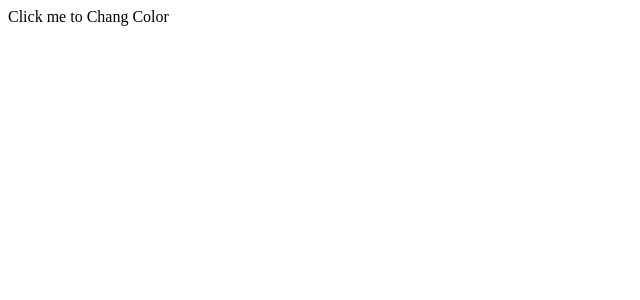
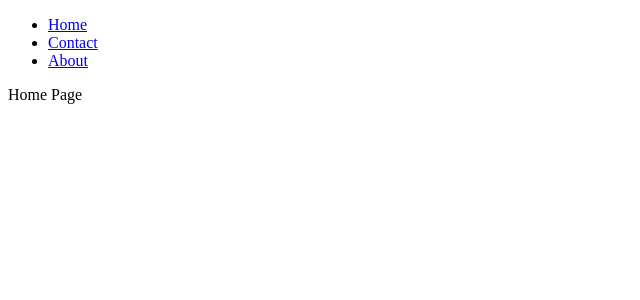
Before and after one commit to Ankit4Dec/React_Sessions, a React (Vite) app in the folder React Learning/React Questions/Practice Problems/: page / in a window 1280 px wide. Shown: the top 300 px of the page, without its empty margins (0-640 px from the left). Built offline with nearby package versions, Linux system fonts and the light colour scheme.

Commit message:
Basic Routing

```diff
--- a/React Learning/React Questions/Practice Problems/package.json
+++ b/React Learning/React Questions/Practice Problems/package.json
@@ -11,7 +11,8 @@
   },
   "dependencies": {
     "react": "^18.3.1",
-    "react-dom": "^18.3.1"
+    "react-dom": "^18.3.1",
+    "react-router-dom": "^6.24.0"
   },
   "devDependencies": {
     "@types/react": "^18.3.3",
--- a/React Learning/React Questions/Practice Problems/src/App.jsx
+++ b/React Learning/React Questions/Practice Problems/src/App.jsx
@@ -3,6 +3,7 @@ import { DayOne } from "./components/DayOne";
 import { Eight } from "./components/Eight";
 import { Five } from "./components/Five";
 import { Four } from "./components/Four";
+import { Nine } from "./components/Nine";
 import { Seven } from "./components/Seven";
 import { Six } from "./components/Six";
 import { Three } from "./components/Three";
@@ -18,7 +19,8 @@ function App() {
       {/* <Five /> */}
       {/* <Six /> */}
       {/* <Seven /> */}
-      <Eight />
+      {/* <Eight /> */}
+      <Nine />
     </>
   );
 }
--- /dev/null
+++ b/React Learning/React Questions/Practice Problems/src/components/Nine.jsx
@@ -0,0 +1,32 @@
+// Build a basic Routing setup with React Router
+
+import { BrowserRouter, Link, Route, Routes } from "react-router-dom";
+import { Home } from "./forRouter/Home";
+import { Contact } from "./forRouter/Contact";
+import { About } from "./forRouter/About";
+
+export const Nine = () => {
+  return (
+    <BrowserRouter>
+      <nav>
+        <ul>
+          <li>
+            <Link to="/">Home</Link>
+          </li>
+          <li>
+            <Link to="/contact">Contact</Link>
+          </li>
+          <li>
+            <Link to="/about">About</Link>
+          </li>
+        </ul>
+      </nav>
+
+      <Routes>
+        <Route path="/" element={<Home />}></Route>
+        <Route path="/contact" element={<Contact />}></Route>
+        <Route path="/about" element={<About />}></Route>
+      </Routes>
+    </BrowserRouter>
+  );
+};
--- /dev/null
+++ b/React Learning/React Questions/Practice Problems/src/components/forRouter/About.jsx
@@ -0,0 +1,7 @@
+export const About = () => {
+  return (
+    <>
+      <div>About Page</div>
+    </>
+  );
+};
--- /dev/null
+++ b/React Learning/React Questions/Practice Problems/src/components/forRouter/Contact.jsx
@@ -0,0 +1,7 @@
+export const Contact = () => {
+    return (
+      <>
+        <div>Contact Page</div>
+      </>
+    );
+  };
--- /dev/null
+++ b/React Learning/React Questions/Practice Problems/src/components/forRouter/Home.jsx
@@ -0,0 +1,7 @@
+export const Home = () => {
+  return (
+    <>
+      <div>Home Page</div>
+    </>
+  );
+};
```
Also changed, not shown: 1 other file (tests, documents, lock files or other folders).
